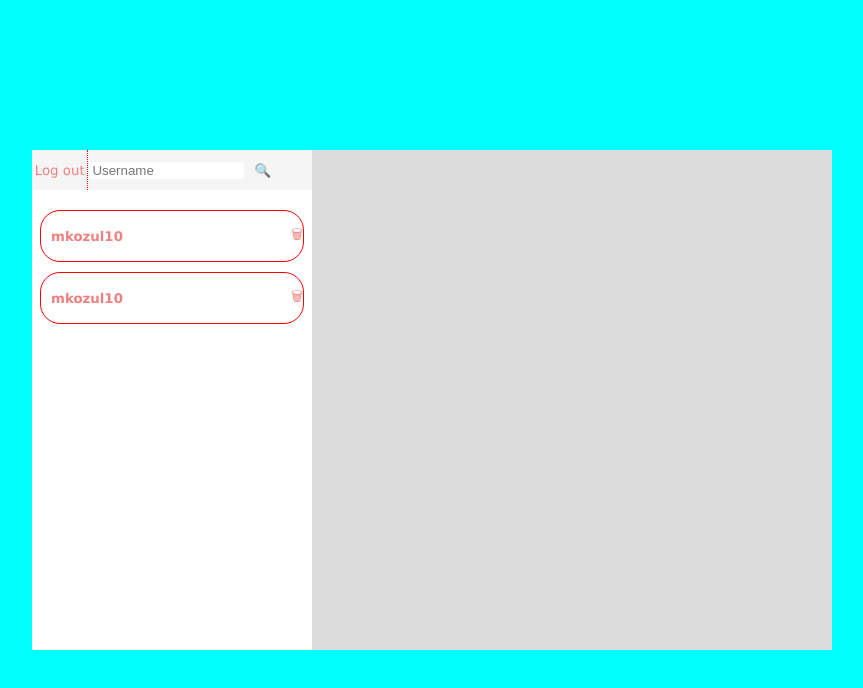
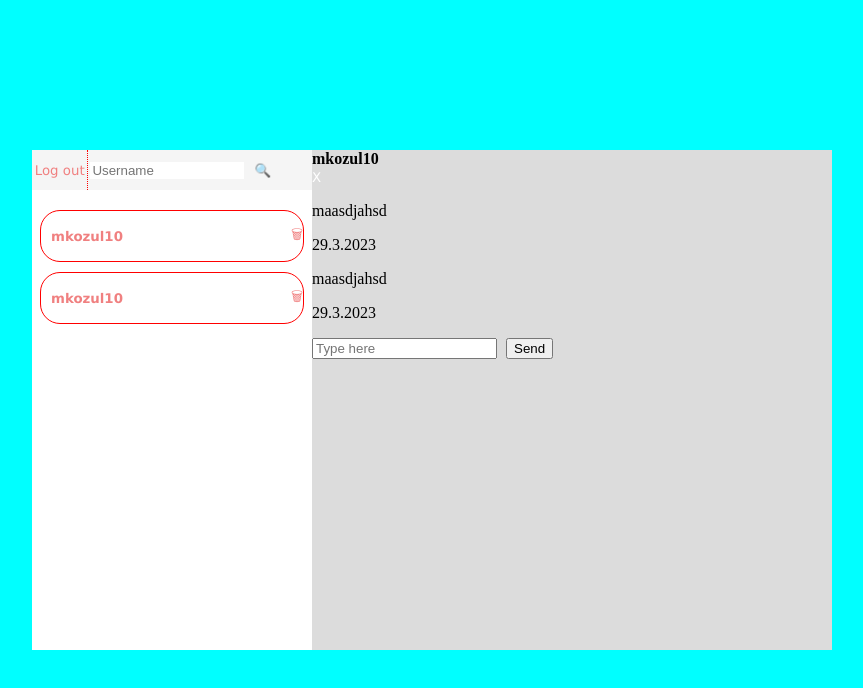
Before and after one commit to mkozul10/chat-app-with-users, a website: page public/chat.html in a window 1280 px wide. Shown: the whole page, without its empty margins (208-1071 px from the left). Drawn offline with Linux system fonts and the light colour scheme.

Commit message:
added chat

```diff
--- a/public/chat.html
+++ b/public/chat.html
@@ -38,16 +38,33 @@
                         <a href="#">&#128465;</a>
                     </div>
                 </div>
-
-
             </div>
         </div>
         <div id="column-2">
             <div id="top-of-chat">
-                <div id="chat-username"></div>
-                <div id="close-chat"></div>
-                <div id="messages"></div>
-                <div id="text-input"></div>
+                <div id="chat-username"><b>mkozul10</b></div>
+                <div id="close-chat"><a href="#" style="color:white;">X</a></div>
+            </div>
+            <div id="messages">
+                <div class="message-position2">
+                    <div class="my-message">
+                        <p class="message-text">maasdjahsd</p>
+                        <p class="message-date">29.3.2023</p>
+                    </div>
+                </div>
+                <div class="message-position1">
+                    <div class="other-message">
+                        <p class="message-text">maasdjahsd</p>
+                        <p class="message-date">29.3.2023</p>
+                    </div>
+                </div>
+
+            </div>
+            <div id="text-input">
+                <form id="forma">
+                    <input type="text" id="message-input" placeholder="Type here" name="message">
+                    <button type="submit" style="margin-left: 5px;">Send</button>
+                </form>
             </div>
         </div>
     </div>
```
